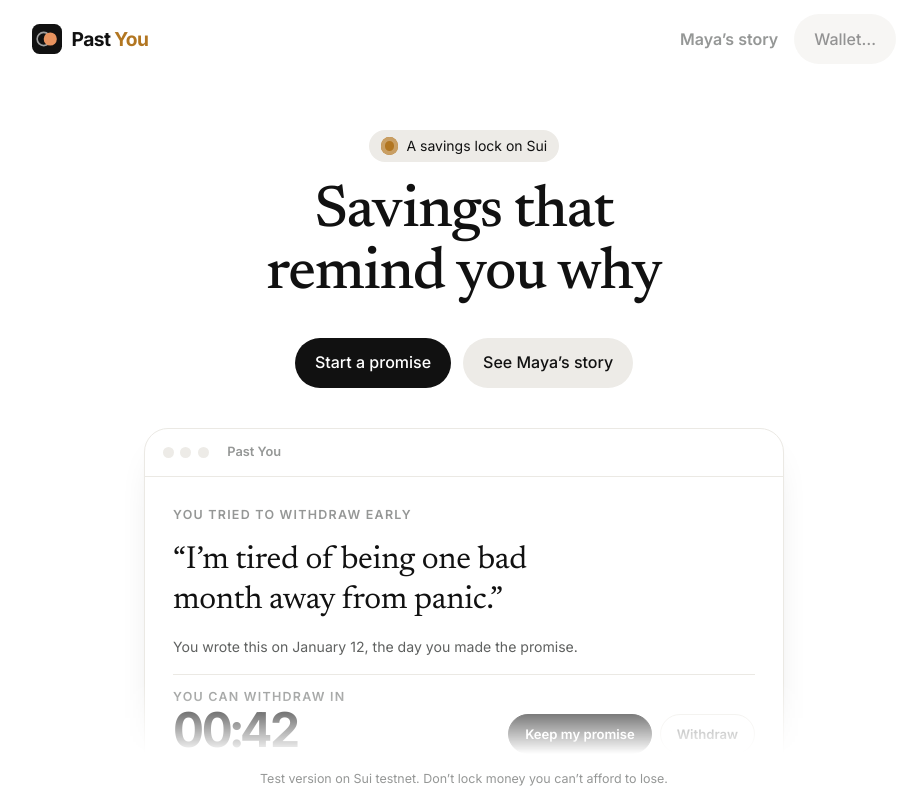
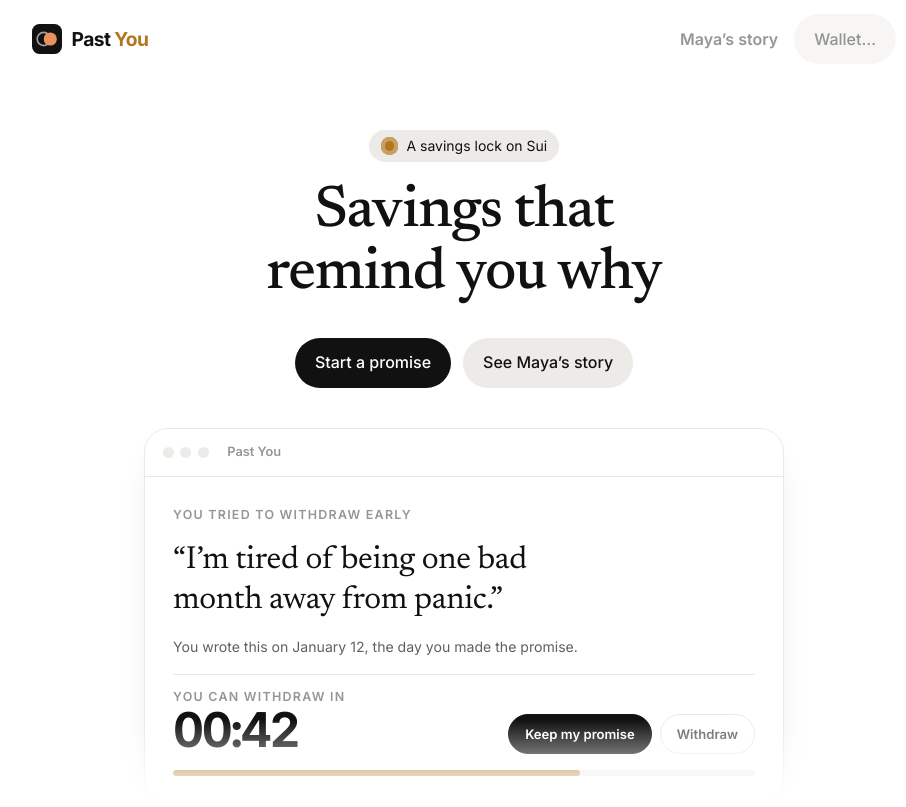
Before and after one commit to fozagtx/PastU, a Next.js app: page / in a window 1280 px wide. Shown: the whole page, without its empty margins (176-1082 px from the left). Built offline with nearby package versions, Linux system fonts and the light colour scheme; no server answers.

Commit message:
Remove site footer

```diff
--- a/src/app/globals.css
+++ b/src/app/globals.css
@@ -289,3 +289,6 @@ body:has(.hero3) .siteFooter { text-align: center; }
 h1 { font-weight: 500; }
 @media (min-width: 960px) { .hero3 { height: calc(100dvh - 7.5rem); } }
 .hero3 { padding-bottom: 0; }
+
+/* No site footer: the landing fills the screen below the header. */
+@media (min-width: 960px) { .hero3 { height: calc(100dvh - 4.5rem); } }
--- a/src/app/layout.tsx
+++ b/src/app/layout.tsx
@@ -25,9 +25,6 @@ export default function RootLayout({ children }: { children: ReactNode }) {
         <Providers>
           <SiteHeader />
           <main id="main">{children}</main>
-          <footer className="siteFooter">
-            Test version on Sui testnet. Don’t lock money you can’t afford to lose.
-          </footer>
         </Providers>
       </body>
     </html>
```
